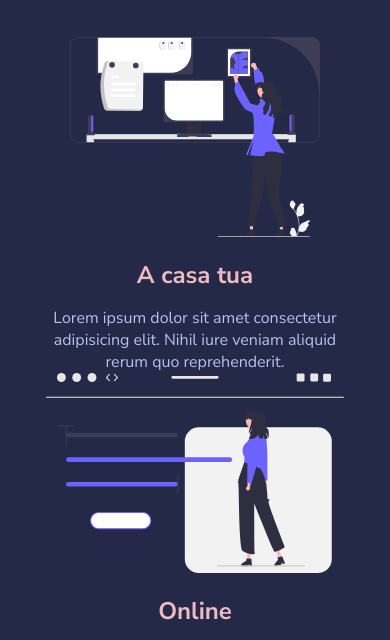
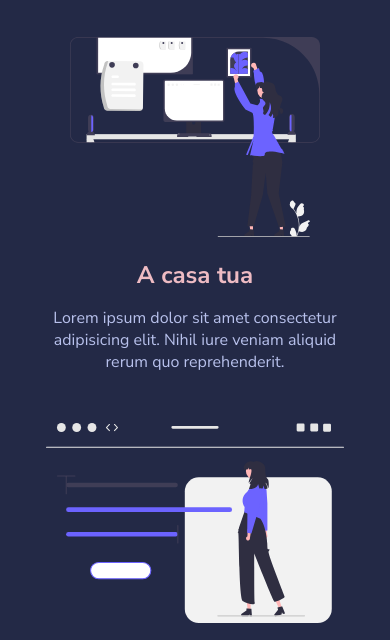
Before and after one commit to ErosEros/html-css-resp-wannabe, a plain HTML site: page index.html in a window 390 px wide. Shown: the part 196-836 px from the top of the page. Drawn offline with Linux system fonts and the light colour scheme.

Commit message:
adjustments media for smartphone

```diff
--- a/css/style.css
+++ b/css/style.css
@@ -158,6 +158,7 @@ img {
     }
     .why-us .col-right {
         width: auto;
+        padding: 50px;
 
 
     }
@@ -174,6 +175,9 @@ img {
         padding: 20px 0px;
         margin: 0;
     }
+    .card   {
+        padding-bottom: 50px;
+    }
 
     }
       /* / SMARTPHONE MEDIA */
```
